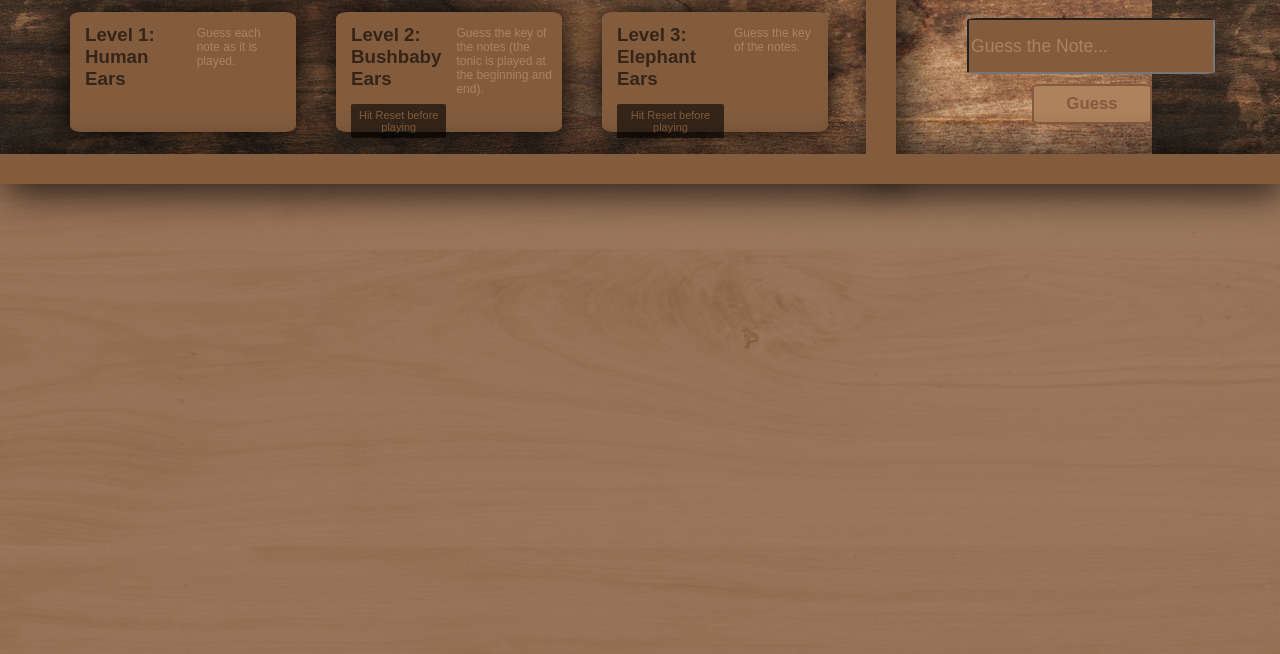
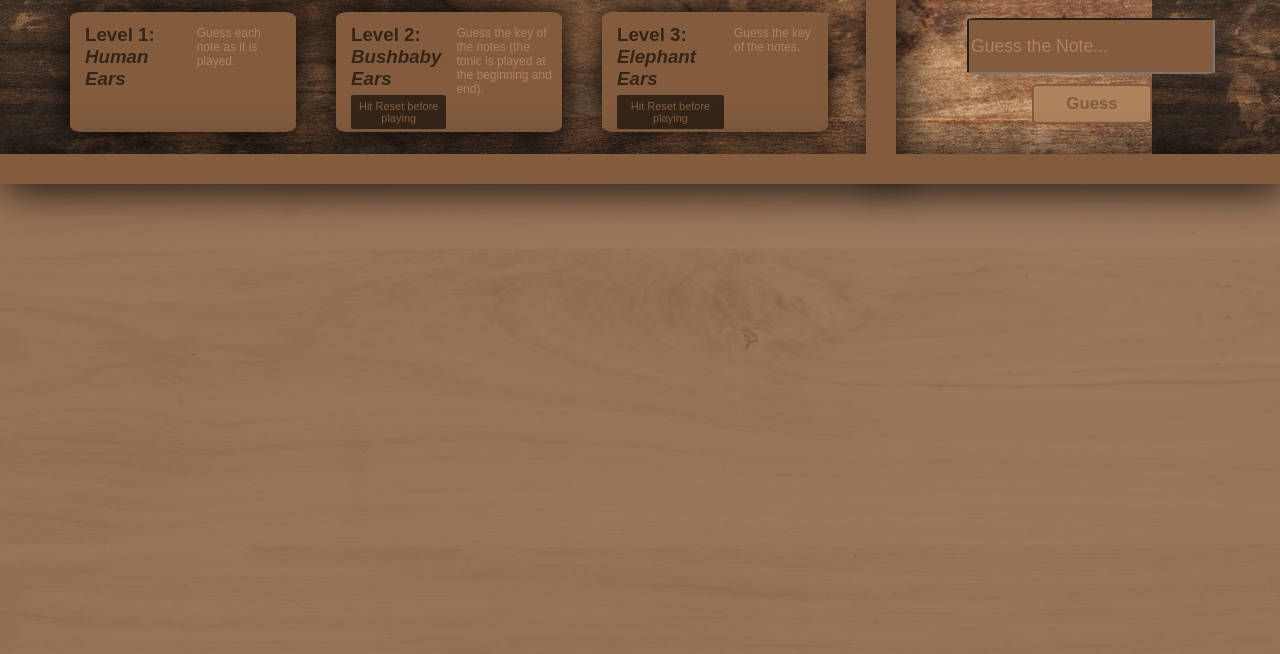
Before and after one commit to jlemenager/clearEar, a website: page index.html in a window 1280 px wide. Shown: the part 146-800 px from the top of the page. Drawn offline with nearby package versions, Linux system fonts and the light colour scheme.

Commit message:
new project updates

```diff
--- a/index.html
+++ b/index.html
@@ -17,9 +17,9 @@
         <h1 id="game-modes-title">Game Modes</h1>
         <div class="flexbox">
         <div id="game-modes">
-        <div id="human-ears" class="game-mode"><h3>Level 1: Human Ears</h3><p id="human-ears-paragraph">Guess each note as it is played.</p></div>
-        <div id="bushbaby-ears" class="game-mode"><div><h3>Level 2: Bushbaby Ears</h3><p id="note">Hit Reset before playing</p></div><p id="bushbaby-ears-paragraph">Guess the key of the notes (the tonic is played at the beginning and end).</p></div>
-        <div id="elephant-ears" class="game-mode"><div><h3>Level 3: Elephant Ears</h3><p id="note">Hit Reset before playing</p></div><p id="elephant-ears-paragraph">Guess the key of the notes.</p></div>
+        <div id="human-ears" class="game-mode"><h3>Level 1: <span>Human Ears</span></h3><p id="human-ears-paragraph">Guess each note as it is played.</p></div>
+        <div id="bushbaby-ears" class="game-mode"><div><h3>Level 2: <span>Bushbaby Ears</span></h3><p id="note">Hit Reset before playing</p></div><p id="bushbaby-ears-paragraph">Guess the key of the notes (the tonic is played at the beginning and end).</p></div>
+        <div id="elephant-ears" class="game-mode"><div><h3>Level 3: <span>Elephant Ears</span></h3><p id="note">Hit Reset before playing</p></div><p id="elephant-ears-paragraph">Guess the key of the notes.</p></div>
         </div>
         <div id="vert-column"></div>
         <div id="check">
--- a/styles.css
+++ b/styles.css
@@ -103,8 +103,12 @@ p{
     margin:14px 10px 10px 0;
 }
 
+span{
+    font-style:italic;
+}
+
 #note {
-    margin:14px 10px 20px 15px;
+    margin:5px 10px 20px 15px;
     padding:5px;
     background-color:black;
     opacity:.6;
```
